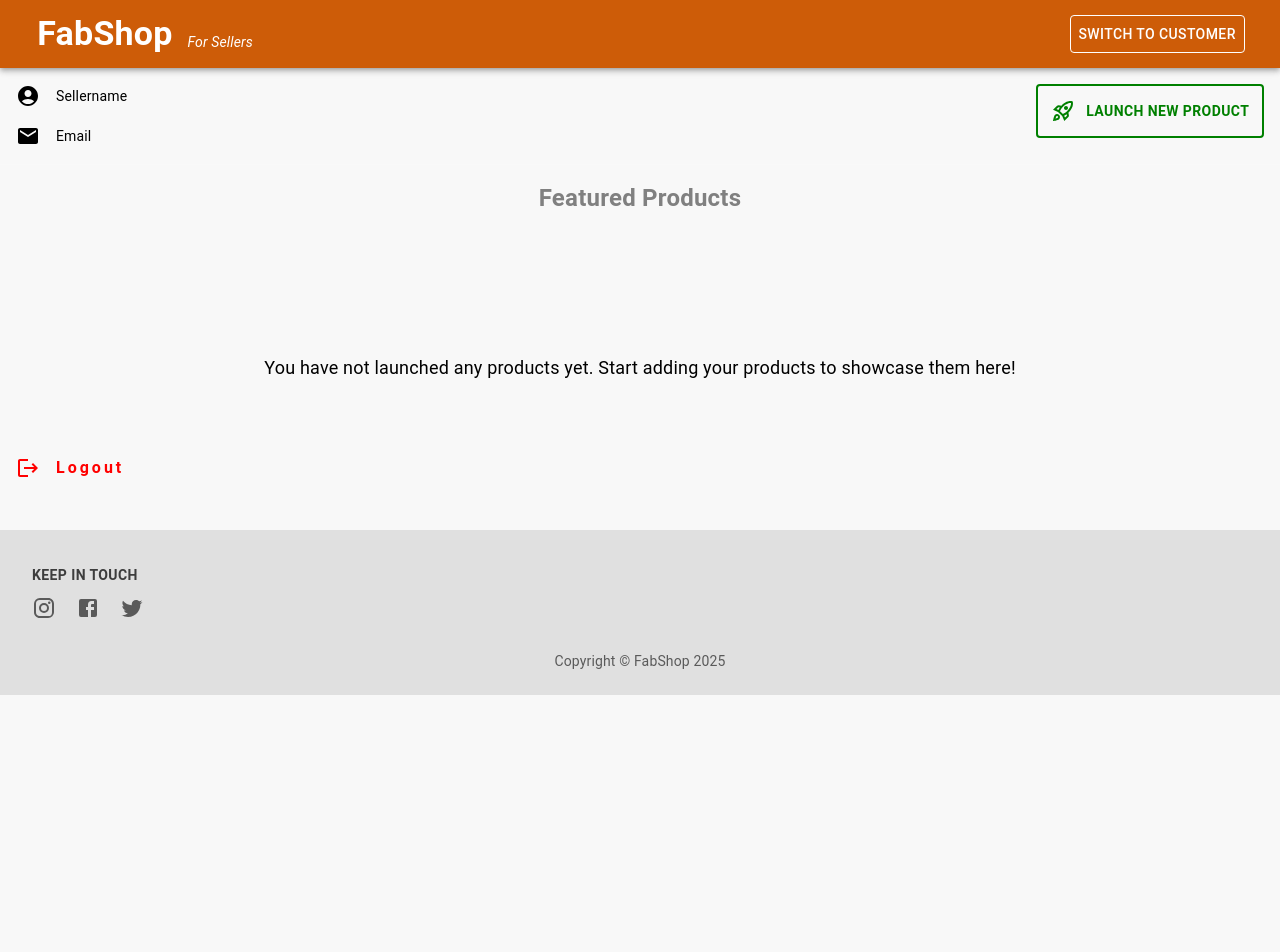
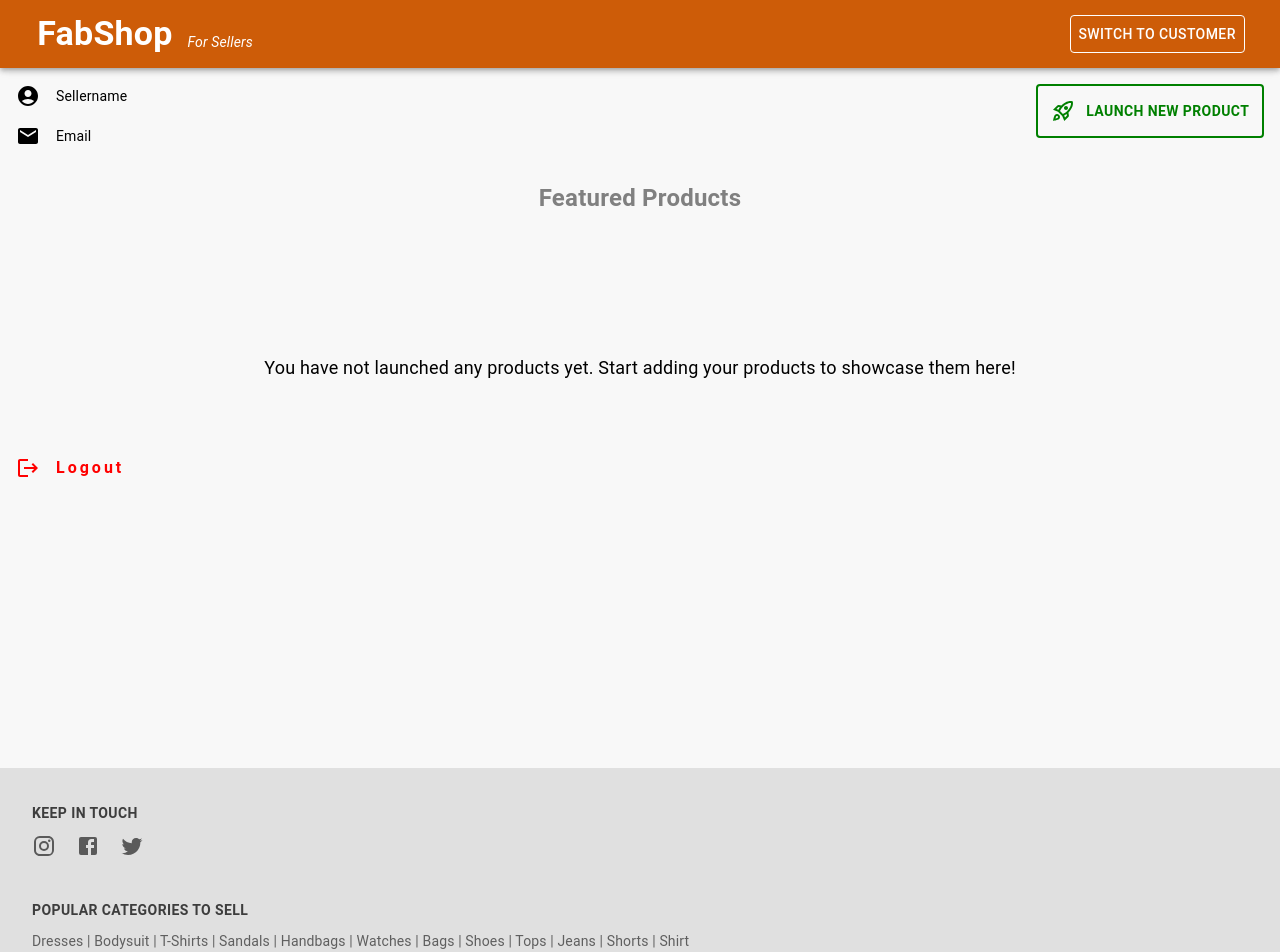
Before and after one commit to chauhanshilpa/FabShop, a React (Create React App) app: page /seller/dashboard/1 in a window 1280 px wide. Shown: the top 952 px of the page. Before the commit the page ends 800 px from the top, so only its background shows below. Built offline with nearby package versions, Linux system fonts and the light colour scheme.

Commit message:
Use different footer for sellers

```diff
--- a/src/App.css
+++ b/src/App.css
@@ -26,7 +26,7 @@ body {
 }
 
 .main {
-  min-height: 50vh;
+  min-height: 80vh;
 }
 
 /* width */
--- a/src/components/seller-footer/Footer.css
+++ b/src/components/seller-footer/Footer.css
@@ -1,37 +1,38 @@
-.footer {
-    margin-top: 50px;
+.seller-footer {
+    margin-top: 60px;
     padding-left: 2rem;
     padding-right: 2rem;
     color: #5F5F5F;
+    bottom: 0;
 }
 
-.footer .icon {
+.seller-footer .icon {
     cursor: pointer;
     margin-right: 20px;
     color: #5A5A5A;
 }
 
-.footer .icon:hover {
+.seller-footer .icon:hover {
     cursor: pointer;
     margin-right: 20px;
     color: #454545;
 }
 
-.footer a {
+.seller-footer a {
     line-height: 1.4;
 }
 
-.footer a:hover {
+.seller-footer a:hover {
     color: rgb(8, 8, 78);
 }
 
-.footer .row-1 {
+.seller-footer .row-1 {
     display: flex;
     justify-content: space-between;
     margin-bottom: 1.5rem;
 }
 
-.footer .heading {
+.seller-footer .heading {
     font-weight: 700;
     margin-bottom: 2rem;
     line-height: 3;
--- a/src/components/seller-footer/Footer.tsx
+++ b/src/components/seller-footer/Footer.tsx
@@ -1,27 +1,38 @@
 import "./Footer.css";
 import Box from "@mui/material/Box";
 import Typography from "@mui/material/Typography";
+import Link from "@mui/material/Link";
 import InstagramIcon from "@mui/icons-material/Instagram";
 import FacebookIcon from "@mui/icons-material/Facebook";
 import TwitterIcon from "@mui/icons-material/Twitter";
-import { Link as FooterLink } from "react-router-dom";
+import { Link as FooterLink, useNavigate } from "react-router-dom";
+import { getSearchedProducts } from "../../api/api";
+import { POPULAR_CATEGORIES_TO_SELL } from "../../helpers/FabShop_constants";
 
 function Copyright() {
   return (
     <Typography variant="body2" color="text.secondary">
       {"Copyright © "}
-      FabShop&nbsp;
+      <Link href="/" color="inherit">
+        FabShop
+      </Link>
       {new Date().getFullYear()}
     </Typography>
   );
 }
 
 const Footer = () => {
+  const navigate = useNavigate();
+
+  async function handlePopularSearchItemClick(product: string, value: string) {
+    const newSearchedProducts = await getSearchedProducts(value.trim());
+    navigate(`/search/${product}`, { state: { newSearchedProducts } });
+  }
 
   return (
     <Box
+      component="footer"
       id="seller-footer"
-      component="footer"
       sx={{
         py: 3,
         px: 2,
@@ -31,7 +42,7 @@ const Footer = () => {
             ? theme.palette.grey[300]
             : theme.palette.grey[800],
       }}
-      className="footer"
+      className="seller-footer"
     >
       <Box className="row-1">
         <Box>
@@ -51,6 +62,22 @@ const Footer = () => {
           </Box>
         </Box>
       </Box>
+      <Box className="row-2">
+        <Typography variant="button" className="heading">
+          Popular categories to sell
+        </Typography>
+        <Typography variant="body2" className="content">
+          {POPULAR_CATEGORIES_TO_SELL.map((item, index) => {
+            return (
+              <Box component="span" sx={{ display: "inline" }} key={index}>
+                {index === POPULAR_CATEGORIES_TO_SELL.length - 1
+                  ? item
+                  : item + " | "}
+              </Box>
+            );
+          })}
+        </Typography>
+      </Box>
       <Box className="row-3 copyright">
         <Copyright />
       </Box>
--- a/src/helpers/FabShop_constants.ts
+++ b/src/helpers/FabShop_constants.ts
@@ -94,3 +94,18 @@ export const POPULAR_SEARCHES = [
   { product: "Shorts", value: "shorts" },
   { product: "Shirt", value: "shirt" },
 ];
+
+export const POPULAR_CATEGORIES_TO_SELL = [
+  "Dresses",
+  "Bodysuit",
+  "T-Shirts",
+  "Sandals",
+  "Handbags",
+  "Watches",
+  "Bags",
+  "Shoes",
+  "Tops",
+  "Jeans",
+  "Shorts",
+  "Shirt"
+];
```
